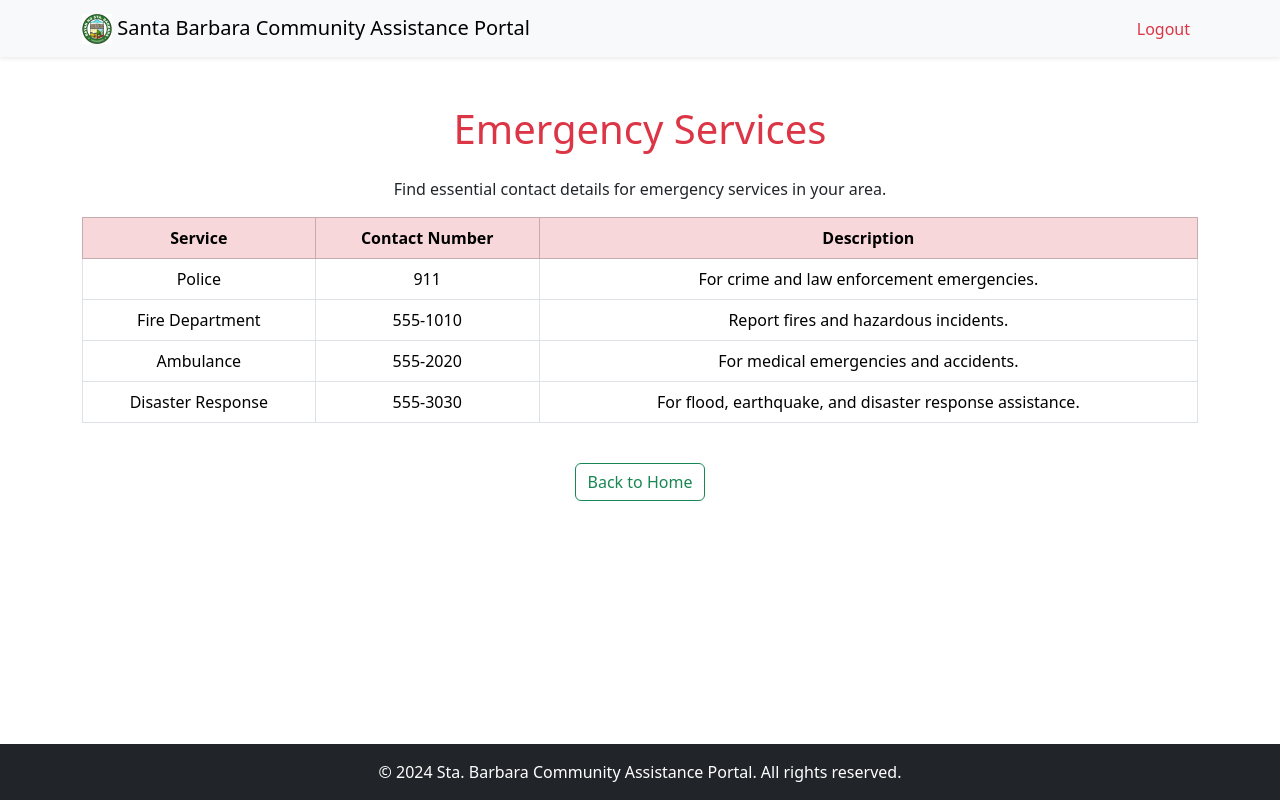
After one commit to JerichoCansino/Community-Assistance-Portal, a PHP site: page /emergency_services.php in a window 1280 px wide. The commit adds this page. Run offline with PHP 8.4, Linux system fonts and the light colour scheme.

Commit message:
Emergency Services added

```diff
--- /dev/null
+++ b/system_management/emergency_services.php
@@ -0,0 +1,97 @@
+<?php
+// emergency_services.php
+session_start();
+?>
+<!DOCTYPE html>
+<html lang="en">
+
+<head>
+    <meta charset="UTF-8">
+    <meta name="viewport" content="width=device-width, initial-scale=1.0">
+    <meta name="description" content="Emergency Services Contact Details">
+    <meta name="author" content="Your Name">
+    <title>Emergency Services</title>
+    <!-- Bootstrap CSS -->
+    <link href="https://cdn.jsdelivr.net/npm/bootstrap@5.3.0-alpha1/dist/css/bootstrap.min.css" rel="stylesheet">
+    <!-- Icons -->
+    <link href="https://cdn.jsdelivr.net/npm/bootstrap-icons/font/bootstrap-icons.css" rel="stylesheet">
+</head>
+
+<body class="d-flex flex-column min-vh-100">
+    <!-- Navbar -->
+    <nav class="navbar navbar-expand-lg navbar-light bg-light shadow-sm">
+        <div class="container">
+            <a class="navbar-brand" href="#">
+                <img src="assets/sblogo.jpg" alt="Logo" width="30" height="30" class="d-inline-block align-text-top">
+                Santa Barbara Community Assistance Portal
+            </a>
+            <button class="navbar-toggler" type="button" data-bs-toggle="collapse" data-bs-target="#navbarNav" aria-controls="navbarNav" aria-expanded="false" aria-label="Toggle navigation">
+                <span class="navbar-toggler-icon"></span>
+            </button>
+            <div class="collapse navbar-collapse" id="navbarNav">
+                <ul class="navbar-nav ms-auto">
+                    <li class="nav-item">
+                        <a class="nav-link text-danger" href="logout.php">Logout</a> <!-- Logout button changed to red -->
+                    </li>
+                </ul>
+            </div>
+        </div>
+    </nav>
+
+    <!-- Main Content -->
+    <div class="container my-5">
+        <h1 class="text-danger text-center mb-4">Emergency Services</h1>
+        <p class="text-center">Find essential contact details for emergency services in your area.</p>
+
+        <!-- Emergency Contacts Table -->
+        <div class="table-responsive">
+            <table class="table table-bordered table-hover text-center align-middle">
+                <thead class="table-danger">
+                    <tr>
+                        <th>Service</th>
+                        <th>Contact Number</th>
+                        <th>Description</th>
+                    </tr>
+                </thead>
+                <tbody>
+                    <tr>
+                        <td>Police</td>
+                        <td>911</td>
+                        <td>For crime and law enforcement emergencies.</td>
+                    </tr>
+                    <tr>
+                        <td>Fire Department</td>
+                        <td>555-1010</td>
+                        <td>Report fires and hazardous incidents.</td>
+                    </tr>
+                    <tr>
+                        <td>Ambulance</td>
+                        <td>555-2020</td>
+                        <td>For medical emergencies and accidents.</td>
+                    </tr>
+                    <tr>
+                        <td>Disaster Response</td>
+                        <td>555-3030</td>
+                        <td>For flood, earthquake, and disaster response assistance.</td>
+                    </tr>
+                </tbody>
+            </table>
+        </div>
+
+        <!-- Additional Info -->
+        <div class="mt-4 text-center">
+            <a href="index.php" class="btn btn-outline-success">Back to Home</a>
+        </div>
+    </div>
+
+    <!-- Footer -->
+    <footer class="bg-dark text-white text-center py-3 mt-auto">
+        <p class="mb-0">&copy; 2024 Sta. Barbara Community Assistance Portal. All rights reserved.</p>
+    </footer>
+    <!-- End Footer -->
+
+    <!-- Bootstrap JS -->
+    <script src="https://cdn.jsdelivr.net/npm/bootstrap@5.3.0-alpha1/dist/js/bootstrap.bundle.min.js"></script>
+</body>
+
+</html>
--- a/system_management/index.php
+++ b/system_management/index.php
@@ -93,7 +93,7 @@
                             <i class="bi bi-exclamation-circle text-danger"></i>
                             <h5 class="card-title mt-3">Emergency Services</h5>
                             <p class="card-text">Get quick access to essential emergency contacts.</p>
-                            <a href="#" class="btn btn-outline-danger">Access Now</a>
+                            <a href="emergency_services.php" class="btn btn-outline-danger">Access Now</a>
                         </div>
                     </div>
                 </div>
```
